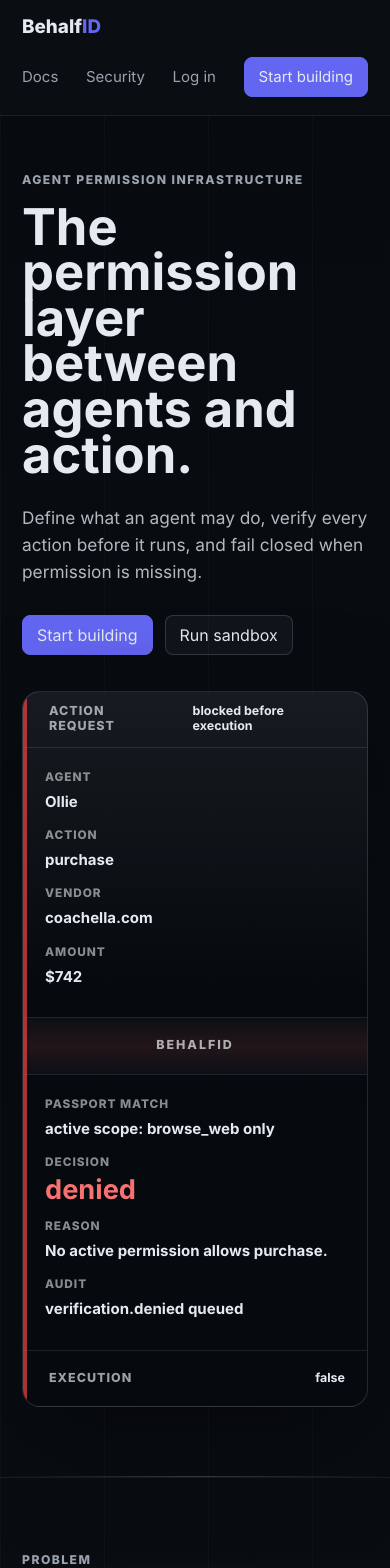
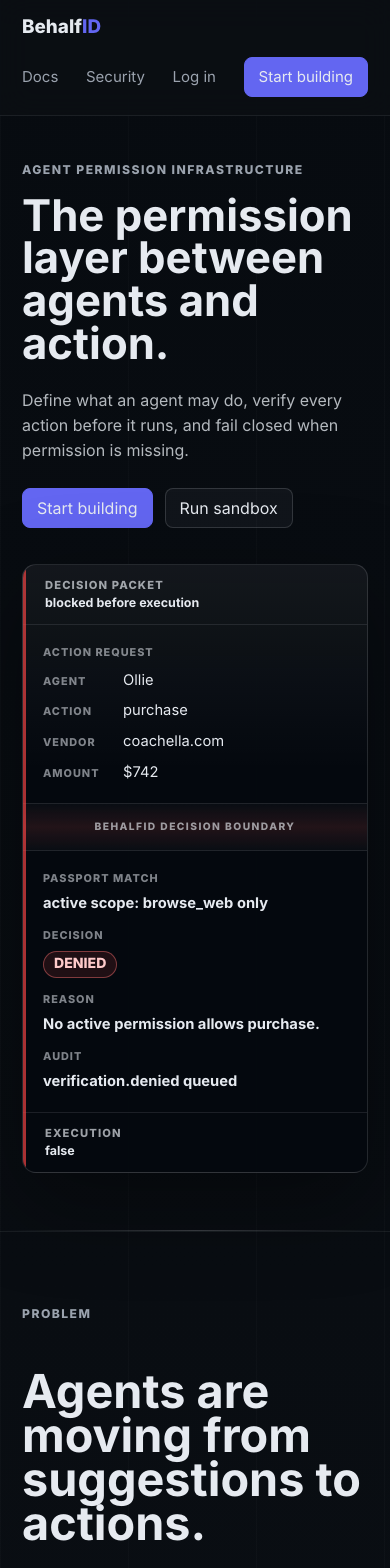
Before and after one commit to BehalfID/behalf, a Next.js app: page / in a window 390 px wide. Shown: the top 1568 px of the page. Built offline with nearby package versions, Linux system fonts and the light colour scheme; no server answers.

Commit message:
Fix public hero and sandbox composition

```diff
--- a/app/globals.css
+++ b/app/globals.css
@@ -4211,3 +4211,427 @@ textarea.ui-input,
     max-width: calc(100vw - 88px);
   }
 }
+
+/* Public composition fixes */
+.public-site {
+  background:
+    linear-gradient(90deg, rgba(230, 234, 240, 0.018) 1px, transparent 1px),
+    linear-gradient(180deg, #070b10 0%, #0b0f14 46%, #0e1319 100%);
+  background-size: 128px 128px, auto;
+}
+
+.boundary-hero {
+  min-height: calc(82svh - 76px);
+  grid-template-columns: minmax(560px, 1fr) minmax(450px, 540px);
+  gap: clamp(32px, 4.5vw, 64px);
+  align-items: center;
+  padding-top: clamp(42px, 5vw, 72px);
+  padding-bottom: clamp(54px, 6vw, 88px);
+}
+
+.boundary-hero .hero__content h1 {
+  max-width: 820px;
+  font-size: clamp(3.7rem, 5.9vw, 5.95rem);
+  line-height: 0.96;
+}
+
+.boundary-hero .hero__content > p:not(.section-kicker) {
+  max-width: 620px;
+  margin-top: 22px;
+  font-size: clamp(1rem, 1.22vw, 1.18rem);
+  line-height: 1.58;
+}
+
+.boundary-hero .hero__actions {
+  margin-top: 24px;
+}
+
+.decision-packet {
+  width: 100%;
+  max-width: 540px;
+  justify-self: end;
+  overflow: hidden;
+  border-radius: 14px;
+  background:
+    linear-gradient(180deg, rgba(230, 234, 240, 0.065), transparent 34%),
+    rgba(5, 9, 14, 0.94);
+  box-shadow: 0 28px 90px rgba(0, 0, 0, 0.38);
+}
+
+.decision-packet::before {
+  border-left-width: 3px;
+}
+
+.decision-packet__header,
+.decision-packet__footer {
+  min-height: 48px;
+  padding: 0 18px 0 22px;
+  font-size: 0.7rem;
+  letter-spacing: 0.1em;
+}
+
+.decision-packet__header strong,
+.decision-packet__footer strong {
+  font-size: 0.78rem;
+}
+
+.decision-packet__body {
+  grid-template-columns: minmax(0, 1fr) 52px minmax(0, 1.04fr);
+  min-height: 0;
+}
+
+.packet-pane {
+  min-width: 0;
+  display: grid;
+  align-content: start;
+  gap: 12px;
+  padding: 22px;
+}
+
+.packet-pane p,
+.packet-list dt {
+  margin: 0;
+  color: rgba(230, 234, 240, 0.55);
+  font-size: 0.68rem;
+  font-weight: 780;
+  letter-spacing: 0.09em;
+  text-transform: uppercase;
+}
+
+.packet-pane strong,
+.packet-list dd {
+  min-width: 0;
+  margin: 0;
+  color: var(--text);
+  font-size: 0.92rem;
+  line-height: 1.35;
+  overflow-wrap: anywhere;
+}
+
+.packet-list {
+  display: grid;
+  gap: 11px;
+  margin: 0;
+}
+
+.packet-list div {
+  display: grid;
+  grid-template-columns: 62px minmax(0, 1fr);
+  gap: 12px;
+  align-items: baseline;
+}
+
+.packet-pane--decision {
+  gap: 9px;
+}
+
+.packet-pane--decision p:not(:first-child) {
+  margin-top: 5px;
+}
+
+.packet-boundary {
+  border-inline: 1px solid rgba(230, 234, 240, 0.085);
+  background:
+    linear-gradient(180deg, transparent, rgba(239, 68, 68, 0.11), transparent),
+    rgba(230, 234, 240, 0.018);
+}
+
+.packet-boundary span {
+  max-height: 220px;
+  color: rgba(230, 234, 240, 0.64);
+  font-size: 0.64rem;
+  letter-spacing: 0.14em;
+  text-align: center;
+}
+
+.packet-decision {
+  width: max-content;
+  border: 1px solid rgba(248, 113, 113, 0.45);
+  border-radius: 999px;
+  padding: 5px 10px 6px;
+  color: #fecaca !important;
+  background: rgba(239, 68, 68, 0.12);
+  font-size: 0.88rem !important;
+  font-weight: 820;
+  line-height: 1 !important;
+  text-transform: uppercase;
+}
+
+.sandbox-simplified {
+  width: min(1240px, calc(100% - 64px));
+}
+
+.sandbox-hero {
+  padding: clamp(46px, 6vw, 72px) 0 clamp(24px, 3.5vw, 38px);
+}
+
+.sandbox-hero h1 {
+  max-width: 820px;
+  font-size: clamp(3rem, 5.2vw, 4.9rem);
+  line-height: 0.98;
+}
+
+.sandbox-focus {
+  grid-template-columns: minmax(0, 1fr) minmax(300px, 360px);
+  gap: clamp(22px, 3vw, 34px);
+}
+
+.sandbox-focus .decision-console {
+  min-height: 0;
+  border-radius: 14px;
+  padding: clamp(22px, 3.4vw, 40px);
+  background:
+    linear-gradient(180deg, rgba(239, 68, 68, 0.07), transparent 230px),
+    rgba(5, 9, 14, 0.9);
+}
+
+.sandbox-trace__header {
+  display: grid;
+  grid-template-columns: minmax(0, 1fr) auto auto;
+  gap: 18px;
+  align-items: start;
+  margin-bottom: clamp(26px, 4vw, 42px);
+}
+
+.sandbox-trace__header h2 {
+  max-width: 680px;
+  font-size: clamp(2rem, 3.6vw, 3.7rem);
+  line-height: 0.98;
+}
+
+.sandbox-status-stack {
+  display: grid;
+  justify-items: start;
+  gap: 7px;
+  min-width: 130px;
+  border-left: 1px solid rgba(230, 234, 240, 0.12);
+  padding-left: 16px;
+}
+
+.sandbox-status-stack .decision-text {
+  width: max-content;
+  border: 1px solid rgba(248, 113, 113, 0.42);
+  border-radius: 999px;
+  padding: 6px 11px;
+  background: rgba(239, 68, 68, 0.11);
+  font-size: 0.88rem !important;
+  line-height: 1 !important;
+  text-transform: uppercase;
+}
+
+.sandbox-status-stack span {
+  color: rgba(230, 234, 240, 0.66);
+  font-size: 0.82rem;
+  font-weight: 720;
+}
+
+.sandbox-console-body {
+  display: grid;
+  grid-template-columns: minmax(0, 1fr) minmax(280px, 360px);
+  gap: clamp(24px, 4vw, 50px);
+  align-items: start;
+}
+
+.sandbox-decision-copy {
+  display: grid;
+  gap: 10px;
+}
+
+.sandbox-decision-copy span,
+.sandbox-request-panel span,
+.sandbox-result-line span {
+  color: rgba(230, 234, 240, 0.56);
+  font-size: 0.72rem;
+  font-weight: 780;
+  letter-spacing: 0.08em;
+  text-transform: uppercase;
+}
+
+.sandbox-decision-copy p {
+  max-width: 620px;
+  margin: 0 0 14px;
+  color: var(--text);
+  font-size: clamp(1rem, 1.35vw, 1.16rem);
+  line-height: 1.58;
+}
+
+.sandbox-request-panel {
+  min-width: 0;
+  display: grid;
+  gap: 12px;
+  border-left: 1px solid rgba(230, 234, 240, 0.12);
+  padding-left: 22px;
+}
+
+.sandbox-request-panel pre {
+  max-width: 100%;
+  overflow: auto;
+  margin: 0;
+  color: rgba(230, 234, 240, 0.86);
+  font-size: 0.82rem;
+  line-height: 1.65;
+  white-space: pre;
+}
+
+.sandbox-result-line {
+  display: grid;
+  gap: 8px;
+  margin-top: clamp(24px, 4vw, 42px);
+  border-top: 1px solid rgba(230, 234, 240, 0.12);
+  padding-top: 18px;
+}
+
+.sandbox-result-line p {
+  max-width: 860px;
+  margin: 0;
+  color: rgba(230, 234, 240, 0.78);
+  line-height: 1.6;
+}
+
+.action-switcher {
+  border-top: 0;
+}
+
+.action-switcher .sandbox-panel-heading {
+  border-bottom-color: rgba(230, 234, 240, 0.09);
+}
+
+.action-switcher .sandbox-action-card {
+  min-height: 104px;
+  border-bottom-color: rgba(230, 234, 240, 0.075);
+  padding: 15px 14px;
+}
+
+.action-switcher .sandbox-action-card--active {
+  border-left: 3px solid rgba(248, 113, 113, 0.72);
+  background: rgba(230, 234, 240, 0.045);
+}
+
+.action-switcher .sandbox-action-card--active strong {
+  color: #ffffff;
+}
+
+@media (max-width: 1180px) {
+  .boundary-hero {
+    grid-template-columns: minmax(500px, 1fr) minmax(390px, 470px);
+    gap: 36px;
+  }
+
+  .boundary-hero .hero__content h1 {
+    font-size: clamp(3.25rem, 5.5vw, 4.6rem);
+  }
+
+  .packet-pane {
+    padding: 19px;
+  }
+
+  .decision-packet__body {
+    grid-template-columns: minmax(0, 1fr) 44px minmax(0, 1fr);
+  }
+}
+
+@media (max-width: 1040px) {
+  .boundary-hero,
+  .sandbox-focus {
+    grid-template-columns: 1fr;
+  }
+
+  .boundary-hero {
+    min-height: auto;
+  }
+
+  .decision-packet {
+    justify-self: start;
+    max-width: 680px;
+  }
+
+  .sandbox-console-body {
+    grid-template-columns: minmax(0, 1fr) minmax(260px, 340px);
+  }
+}
+
+@media (max-width: 860px) {
+  .boundary-hero,
+  .sandbox-simplified {
+    width: 100%;
+    padding-left: 22px;
+    padding-right: 22px;
+  }
+
+  .decision-packet {
+    max-width: 100%;
+  }
+
+  .decision-packet__body {
+    grid-template-columns: 1fr;
+  }
+
+  .packet-boundary {
+    min-height: 48px;
+    border-block: 1px solid rgba(230, 234, 240, 0.1);
+    border-inline: 0;
+  }
+
+  .packet-boundary span {
+    writing-mode: horizontal-tb;
+    max-height: none;
+  }
+
+  .sandbox-console-body {
+    grid-template-columns: 1fr;
+  }
+
+  .sandbox-request-panel {
+    border-left: 0;
+    border-top: 1px solid rgba(230, 234, 240, 0.12);
+    padding: 18px 0 0;
+  }
+}
+
+@media (max-width: 620px) {
+  .boundary-hero {
+    padding-top: 44px;
+    padding-bottom: 58px;
+  }
+
+  .boundary-hero .hero__content h1,
+  .sandbox-hero h1 {
+    font-size: clamp(2.55rem, 11.2vw, 3.45rem);
+    line-height: 0.98;
+  }
+
+  .decision-packet__header,
+  .decision-packet__footer {
+    align-items: flex-start;
+    flex-direction: column;
+    gap: 4px;
+    padding: 13px 18px 13px 22px;
+  }
+
+  .packet-pane {
+    padding: 20px;
+  }
+
+  .packet-list div {
+    grid-template-columns: 68px minmax(0, 1fr);
+    gap: 12px;
+  }
+
+  .sandbox-hero {
+    padding-top: 42px;
+  }
+
+  .sandbox-trace__header {
+    grid-template-columns: 1fr;
+    gap: 16px;
+  }
+
+  .sandbox-status-stack {
+    border-left: 0;
+    padding-left: 0;
+  }
+
+  .sandbox-request-panel pre {
+    max-width: calc(100vw - 88px);
+  }
+}
--- a/app/page.tsx
+++ b/app/page.tsx
@@ -62,36 +62,35 @@ function DecisionPacket() {
   return (
     <div className="decision-packet" aria-label="Denied action decision packet">
       <div className="decision-packet__header">
-        <span>ACTION REQUEST</span>
+        <span>Decision packet</span>
         <strong>blocked before execution</strong>
       </div>
       <div className="decision-packet__body">
-        <div className="packet-block packet-block--request">
-          <span>agent</span>
-          <strong>Ollie</strong>
-          <span>action</span>
-          <strong>purchase</strong>
-          <span>vendor</span>
-          <strong>coachella.com</strong>
-          <span>amount</span>
-          <strong>$742</strong>
+        <section className="packet-pane">
+          <p>ACTION REQUEST</p>
+          <dl className="packet-list">
+            <div><dt>agent</dt><dd>Ollie</dd></div>
+            <div><dt>action</dt><dd>purchase</dd></div>
+            <div><dt>vendor</dt><dd>coachella.com</dd></div>
+            <div><dt>amount</dt><dd>$742</dd></div>
+          </dl>
+        </section>
+        <div className="packet-boundary" aria-hidden="true">
+          <span>BehalfID decision boundary</span>
         </div>
-        <div className="packet-boundary" aria-hidden="true">
-          <span>BehalfID</span>
-        </div>
-        <div className="packet-block">
-          <span>PASSPORT MATCH</span>
+        <section className="packet-pane packet-pane--decision">
+          <p>PASSPORT MATCH</p>
           <strong>active scope: browse_web only</strong>
-          <span>DECISION</span>
+          <p>DECISION</p>
           <strong className="packet-decision">denied</strong>
-          <span>REASON</span>
+          <p>REASON</p>
           <strong>No active permission allows purchase.</strong>
-          <span>AUDIT</span>
+          <p>AUDIT</p>
           <strong>verification.denied queued</strong>
-        </div>
+        </section>
       </div>
       <div className="decision-packet__footer">
-        <span>execution</span>
+        <span>EXECUTION</span>
         <strong>false</strong>
       </div>
     </div>
```
Also changed, not shown: app/sandbox/sandbox-client.tsx (+21 -33 lines).
